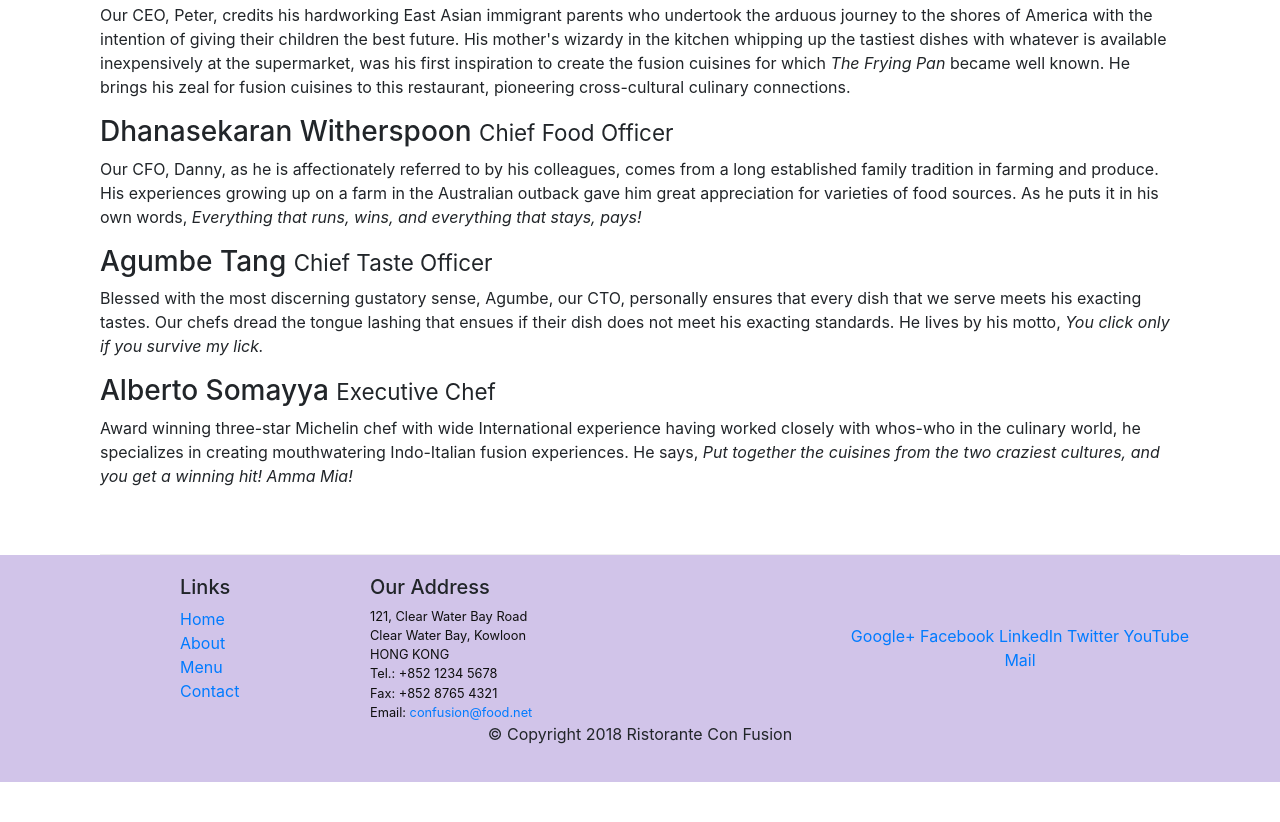
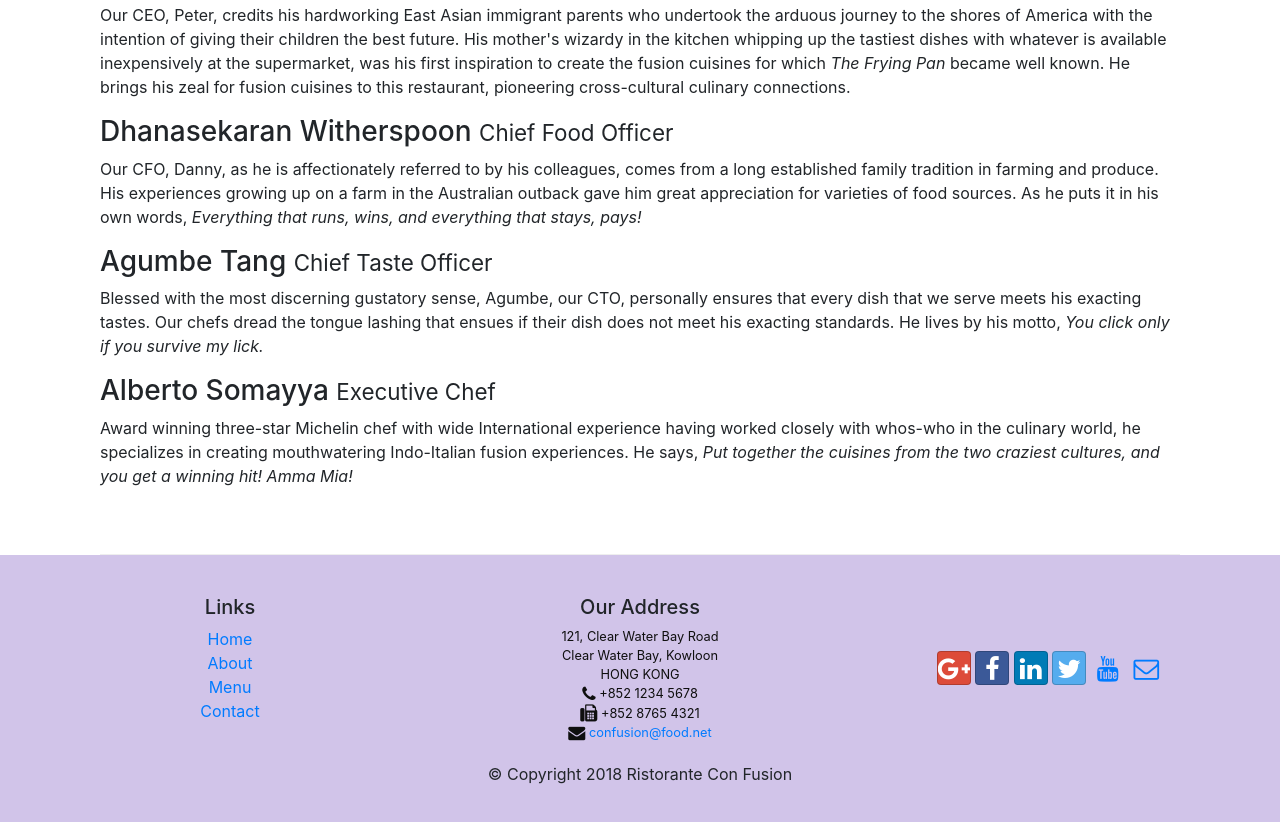
Before and after one commit to aliajaz32/bs, a website: page aboutus.html in a window 1280 px wide. Shown: the part 958-1780 px from the top of the page. Before the commit the page ends 1740 px from the top, so only its background shows below. Drawn offline with nearby package versions, Linux system fonts and the light colour scheme.

Commit message:
icons-updated

```diff
--- a/aboutus.html
+++ b/aboutus.html
@@ -6,6 +6,8 @@
     <title>Ristorante Con Fusion: About Us</title>
     <link rel="stylesheet" href="node_modules/bootstrap/dist/css/bootstrap.min.css">
     <link rel="stylesheet" href="./css/styles.css">
+    <link rel="stylesheet" href="node_modules/font-awesome/css/font-awesome.min.css">
+    <link rel="stylesheet" href="node_modules/bootstrap-social/bootstrap-social.css">
 
 </head>
 
@@ -79,43 +81,43 @@
     </div>
 
     <footer class="footer">
-        <div class="container">
-            <div class="row">
-                <div class="col-4 offset-1 col-sm-2">
+        <div class="footer">
+            <div class="row ">
+                <div class="col-12 col-sm-4 text-center">
                     <h5>Links</h5>
                     <ul class="list-unstyled">
-                        <li><a href="./index.html">Home</a></li>
-                        <li><a href="#">About</a></li>
+                        <li><a href="#">Home</a></li>
+                        <li><a href="./aboutus.html">About</a></li>
                         <li><a href="#">Menu</a></li>
                         <li><a href="#">Contact</a></li>
                     </ul>
                 </div>
-                <div class="col-7 col-sm-5">
+                <div class="col-12 col-sm-4 text-center">
                     <h5>Our Address</h5>
                     <address>
                         121, Clear Water Bay Road<br>
                         Clear Water Bay, Kowloon<br>
                         HONG KONG<br>
-		              Tel.: +852 1234 5678<br>
-		              Fax: +852 8765 4321<br>
-		              Email: <a href="mailto:confusion@food.net">confusion@food.net</a>
+                        <i class="fa fa-phone fa-lg"></i> +852 1234 5678<br>
+                        <i class="fa fa-fax fa-lg"></i> +852 8765 4321<br>
+                        <i class="fa fa-envelope fa-lg"></i> <a href="mailto:confusion@food.net">confusion@food.net</a>
                     </address>
                 </div>
                 <div class="col-12 col-sm-4 align-self-center">
                     <div class="text-center">
-                        <a href="http://google.com/+">Google+</a>
-                        <a href="http://www.facebook.com/profile.php?id=">Facebook</a>
-                        <a href="http://www.linkedin.com/in/">LinkedIn</a>
-                        <a href="http://twitter.com/">Twitter</a>
-                        <a href="http://youtube.com/">YouTube</a>
-                        <a href="mailto:">Mail</a>
+                        <a class="btn btn-social-icon btn-google" href="http://google.com/+"><i class="fa fa-google-plus fa-lg"></i></a>
+                        <a class="btn btn-social-icon btn-facebook" href="http://www.facebook.com/profile.php?id="><i class="fa fa-facebook fa-lg"></i></a>
+                        <a class="btn btn-social-icon btn-linkedin" href="http://www.linkedin.com/in/"><i class="fa fa-linkedin fa-lg"></i></a>
+                        <a class="btn btn-social-icon btn-twitter" href="http://twitter.com/"><i class="fa fa-twitter fa-lg"></i></a>
+                        <a class="btn btn-social-icon btn-youtube" href="http://youtube.com/"><i class="fa fa-youtube fa-lg"></i></a>
+                        <a class="btn btn-social-icon " href="mailto:"><i class="fa fa-envelope-o fa-lg"></i></a>
+                    </div>
                 </div>
             </div>
         </div>
                 <div class="row justify-content-center">
                     <div class="col-auto">
                         <p>© Copyright 2018 Ristorante Con Fusion</p>
-                </div>
                     </div>
                 </div>
     </footer>
```
Also changed, not shown: index.html (+9 -9 lines). Lines whose indentation alone changed are shown as unchanged.
